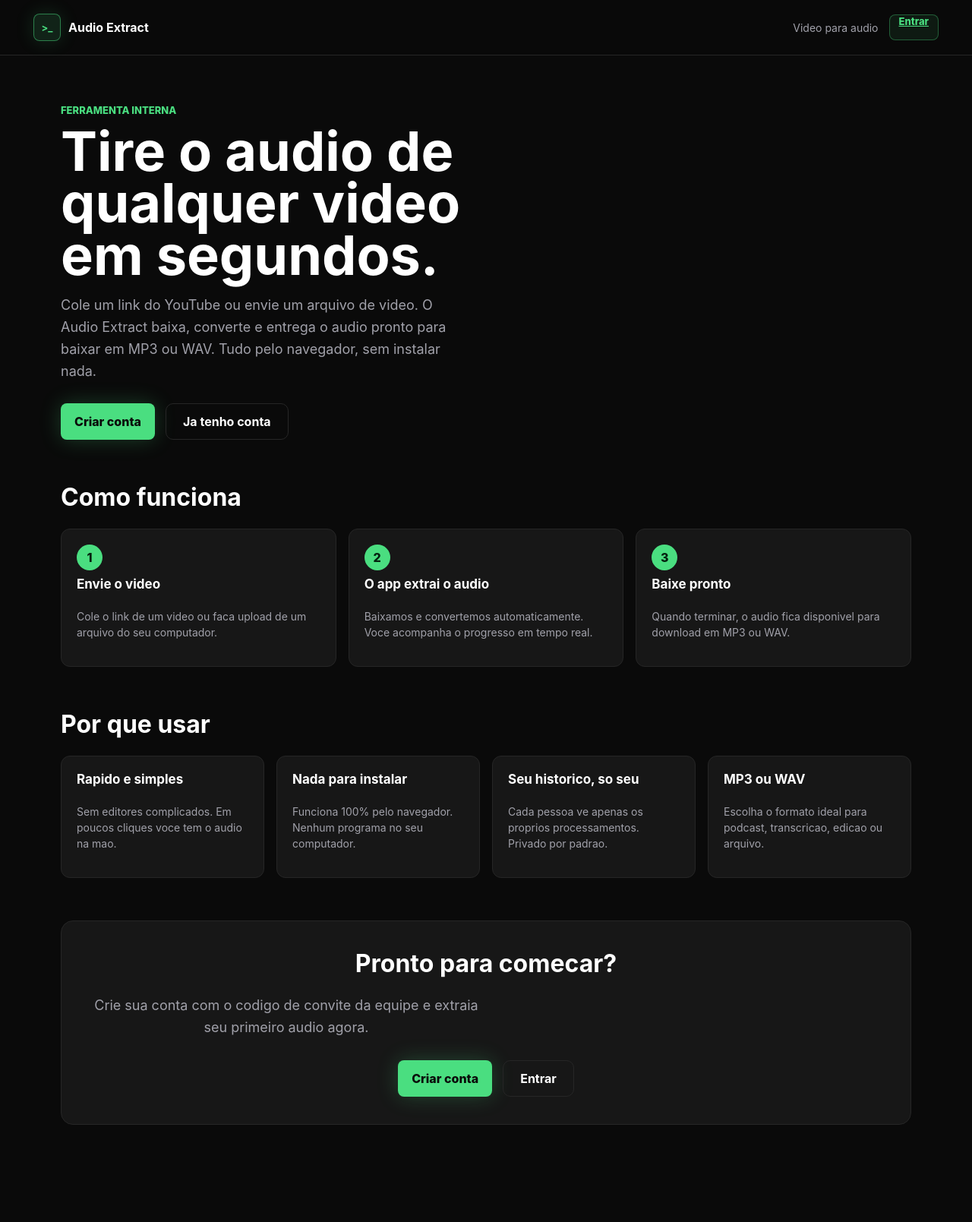
After one commit to FabioSonats/audio_extractor_app, a Django app: template templates/landing.html in a window 1280 px wide. The commit adds this page. Shown: the whole page at 76% size. Run offline with Django 5.2, Linux system fonts and the light colour scheme; the template is opened without the code that fills it, so the values that code supplies are empty.

Commit message:
Add signup, public onboarding page and per-user job privacy
- Self-service signup gated by an invite code (SIGNUP_INVITE_CODE); signup is
  disabled when the code is unset, to avoid accidental open registration.
- Public landing/onboarding page at "/" explaining how it works; the app moves
  to "/app/" and anonymous visitors land on the onboarding instead of login.
- Jobs now belong to an owner; each user only sees, opens and downloads their
  own jobs (detail/status/download return 404 for others' jobs).
- Fix duplicated progress dots (keep the 3 larger ones) and relabel the
  download step from "video" to "audio".

Co-Authored-By: Claude Opus 4.8 (1M context) <noreply@anthropic.com>

```diff
--- a/audio_extract_app/settings.py
+++ b/audio_extract_app/settings.py
@@ -114,12 +114,13 @@ MEDIA_ROOT = BASE_DIR / "media"
 DEFAULT_AUTO_FIELD = "django.db.models.BigAutoField"
 LOGIN_URL = "login"
 LOGIN_REDIRECT_URL = "jobs:index"
-LOGOUT_REDIRECT_URL = "login"
+LOGOUT_REDIRECT_URL = "landing"
 
 MAX_UPLOAD_MB = int(os.getenv("MAX_UPLOAD_MB", "500"))
 MAX_VIDEO_SECONDS = int(os.getenv("MAX_VIDEO_SECONDS", "3600"))
 JOB_AUTO_START = os.getenv("JOB_AUTO_START", "True").lower() in {"1", "true", "yes", "on"}
 JOB_RETENTION_HOURS = int(os.getenv("JOB_RETENTION_HOURS", "24"))
+SIGNUP_INVITE_CODE = os.getenv("SIGNUP_INVITE_CODE", "")
 FFMPEG_BINARY = os.getenv("FFMPEG_BINARY", "")
 
 SECURE_PROXY_SSL_HEADER = ("HTTP_X_FORWARDED_PROTO", "https")
--- a/audio_extract_app/urls.py
+++ b/audio_extract_app/urls.py
@@ -4,18 +4,22 @@ from django.contrib import admin
 from django.contrib.auth import views as auth_views
 from django.urls import include, path
 
+from audio_extract_app.accounts import signup
+from audio_extract_app.pages import landing
 from jobs.health import healthcheck
 
 urlpatterns = [
+    path("", landing, name="landing"),
     path("admin/", admin.site.urls),
     path(
         "accounts/login/",
         auth_views.LoginView.as_view(template_name="registration/login.html"),
         name="login",
     ),
+    path("accounts/signup/", signup, name="signup"),
     path("accounts/logout/", auth_views.LogoutView.as_view(), name="logout"),
     path("healthz/", healthcheck, name="healthcheck"),
-    path("", include("jobs.urls")),
+    path("app/", include("jobs.urls")),
 ]
 
 if settings.DEBUG:
--- a/jobs/admin.py
+++ b/jobs/admin.py
@@ -5,7 +5,7 @@ from .models import Job
 
 @admin.register(Job)
 class JobAdmin(admin.ModelAdmin):
-    list_display = ("id", "source_type", "status", "created_at", "finished_at")
+    list_display = ("id", "owner", "source_type", "status", "created_at", "finished_at")
     list_filter = ("source_type", "status", "created_at")
-    search_fields = ("id", "source_url", "original_filename")
+    search_fields = ("id", "owner__username", "source_url", "original_filename")
     readonly_fields = ("id", "created_at", "started_at", "finished_at")
--- a/jobs/forms.py
+++ b/jobs/forms.py
@@ -41,8 +41,10 @@ class JobCreateForm(forms.ModelForm):
 
         return cleaned
 
-    def save(self, commit=True):
+    def save(self, commit=True, owner=None):
         job = super().save(commit=False)
+        if owner is not None:
+            job.owner = owner
         if self.cleaned_data.get("source_url"):
             job.source_type = Job.SourceType.URL
         else:
--- a/jobs/processing.py
+++ b/jobs/processing.py
@@ -60,7 +60,7 @@ def run_command(args, cwd=None):
 
 
 def download_video(job, directory):
-    job.mark_status(Job.Status.DOWNLOADING, "Buscando o video no link informado")
+    job.mark_status(Job.Status.DOWNLOADING, "Baixando o audio do link informado")
     output_template = str(directory / "source.%(ext)s")
     run_command(
         [
--- a/render.yaml
+++ b/render.yaml
@@ -23,3 +23,5 @@ services:
         sync: false
       - key: JOB_AUTO_START
         value: "True"
+      - key: SIGNUP_INVITE_CODE
+        sync: false
--- a/static/css/app.css
+++ b/static/css/app.css
@@ -613,6 +602,104 @@ fieldset {
   color: var(--danger);
 }
 
+.landing {
+  display: grid;
+  gap: 56px;
+  padding: 24px 0 64px;
+}
+
+.hero {
+  max-width: 760px;
+}
+
+.cta-row {
+  display: flex;
+  flex-wrap: wrap;
+  gap: 14px;
+  margin-top: 28px;
+}
+
+.cta-row .primary-button,
+.cta-row .ghost-button {
+  width: auto;
+  display: inline-flex;
+  align-items: center;
+  justify-content: center;
+  text-decoration: none;
+}
+
+.ghost-button {
+  min-height: 48px;
+  padding: 12px 22px;
+  border-radius: 10px;
+  border: 1px solid var(--line);
+  background: transparent;
+  color: var(--ink);
+  font: inherit;
+  font-weight: 750;
+}
+
+.ghost-button:hover {
+  border-color: var(--accent);
+  color: var(--accent);
+}
+
+.landing-block h2,
+.landing-final h2 {
+  margin-bottom: 22px;
+  font-size: clamp(24px, 4vw, 32px);
+}
+
+.card-grid {
+  display: grid;
+  grid-template-columns: repeat(auto-fit, minmax(220px, 1fr));
+  gap: 16px;
+}
+
+.info-card {
+  display: grid;
+  gap: 8px;
+  align-content: start;
+  padding: 20px;
+  border: 1px solid var(--line);
+  border-radius: 12px;
+  background: var(--surface-soft);
+}
+
+.info-card strong {
+  font-size: 17px;
+}
+
+.info-card p {
+  color: var(--muted);
+  font-size: 14px;
+  line-height: 1.5;
+}
+
+.step-num {
+  display: inline-flex;
+  align-items: center;
+  justify-content: center;
+  width: 34px;
+  height: 34px;
+  border-radius: 50%;
+  background: var(--accent);
+  color: #04210f;
+  font-weight: 800;
+}
+
+.landing-final {
+  padding: 36px;
+  border: 1px solid var(--line);
+  border-radius: 16px;
+  background: var(--surface-soft);
+  text-align: center;
+}
+
+.landing-final .cta-row {
+  justify-content: center;
+}
+
 @media (max-width: 840px) {
   .workspace,
   .options-row,
--- a/templates/base.html
+++ b/templates/base.html
@@ -9,17 +9,19 @@
 </head>
 <body>
   <header class="topbar">
-    <a class="brand" href="{% url 'jobs:index' %}">
+    <a class="brand" href="{% url 'landing' %}">
       <span class="brand-mark">&gt;_</span>
       <span>Audio Extract</span>
     </a>
     <div class="topbar-actions">
-      <span class="topbar-note">Video para audio e texto</span>
+      <span class="topbar-note">Video para audio</span>
       {% if user.is_authenticated %}
         <form method="post" action="{% url 'logout' %}">
           {% csrf_token %}
           <button class="logout-button" type="submit">Sair</button>
         </form>
+      {% else %}
+        <a class="logout-button" href="{% url 'login' %}">Entrar</a>
       {% endif %}
     </div>
   </header>
--- /dev/null
+++ b/templates/landing.html
@@ -0,0 +1,73 @@
+{% extends "base.html" %}
+
+{% block title %}Audio Extract | Tire o audio de qualquer video{% endblock %}
+
+{% block content %}
+<section class="landing">
+  <div class="hero">
+    <p class="eyebrow">Ferramenta interna</p>
+    <h1>Tire o audio de qualquer video em segundos.</h1>
+    <p class="lead">
+      Cole um link do YouTube ou envie um arquivo de video. O Audio Extract baixa,
+      converte e entrega o audio pronto para baixar em MP3 ou WAV. Tudo pelo
+      navegador, sem instalar nada.
+    </p>
+    <div class="cta-row">
+      <a class="primary-button" href="{% url 'signup' %}">Criar conta</a>
+      <a class="ghost-button" href="{% url 'login' %}">Ja tenho conta</a>
+    </div>
+  </div>
+
+  <div class="landing-block">
+    <h2>Como funciona</h2>
+    <div class="card-grid">
+      <div class="info-card">
+        <span class="step-num">1</span>
+        <strong>Envie o video</strong>
+        <p>Cole o link de um video ou faca upload de um arquivo do seu computador.</p>
+      </div>
+      <div class="info-card">
+        <span class="step-num">2</span>
+        <strong>O app extrai o audio</strong>
+        <p>Baixamos e convertemos automaticamente. Voce acompanha o progresso em tempo real.</p>
+      </div>
+      <div class="info-card">
+        <span class="step-num">3</span>
+        <strong>Baixe pronto</strong>
+        <p>Quando terminar, o audio fica disponivel para download em MP3 ou WAV.</p>
+      </div>
+    </div>
+  </div>
+
+  <div class="landing-block">
+    <h2>Por que usar</h2>
+    <div class="card-grid">
+      <div class="info-card">
+        <strong>Rapido e simples</strong>
+        <p>Sem editores complicados. Em poucos cliques voce tem o audio na mao.</p>
+      </div>
+      <div class="info-card">
+        <strong>Nada para instalar</strong>
+        <p>Funciona 100% pelo navegador. Nenhum programa no seu computador.</p>
+      </div>
+      <div class="info-card">
+        <strong>Seu historico, so seu</strong>
+        <p>Cada pessoa ve apenas os proprios processamentos. Privado por padrao.</p>
+      </div>
+      <div class="info-card">
+        <strong>MP3 ou WAV</strong>
+        <p>Escolha o formato ideal para podcast, transcricao, edicao ou arquivo.</p>
+      </div>
+    </div>
+  </div>
+
+  <div class="landing-final">
+    <h2>Pronto para comecar?</h2>
+    <p class="lead">Crie sua conta com o codigo de convite da equipe e extraia seu primeiro audio agora.</p>
+    <div class="cta-row">
+      <a class="primary-button" href="{% url 'signup' %}">Criar conta</a>
+      <a class="ghost-button" href="{% url 'login' %}">Entrar</a>
+    </div>
+  </div>
+</section>
+{% endblock %}
--- a/templates/registration/login.html
+++ b/templates/registration/login.html
@@ -26,6 +26,8 @@
     </div>
 
     <button class="primary-button" type="submit">Entrar</button>
+
+    <p class="auth-switch">Nao tem conta? <a href="{% url 'signup' %}">Criar conta</a></p>
   </form>
 </section>
 {% endblock %}
```
Also changed, not shown: other parts of static/css/app.css (+16 -27 lines), audio_extract_app/accounts.py (added, +41 -0 lines), audio_extract_app/pages.py (added, +7 -0 lines), jobs/models.py (+9 -1 lines), jobs/tests.py (+61 -1 lines), jobs/views.py (+5 -5 lines), templates/registration/signup.html (added, +45 -0 lines), templates/registration/signup_disabled.html (added, +14 -0 lines), jobs/migrations/0003_job_owner_alter_job_status.py (added), 1 other file.
